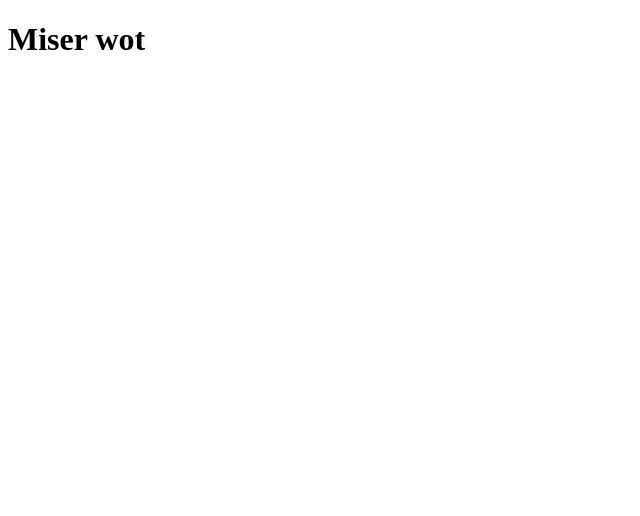
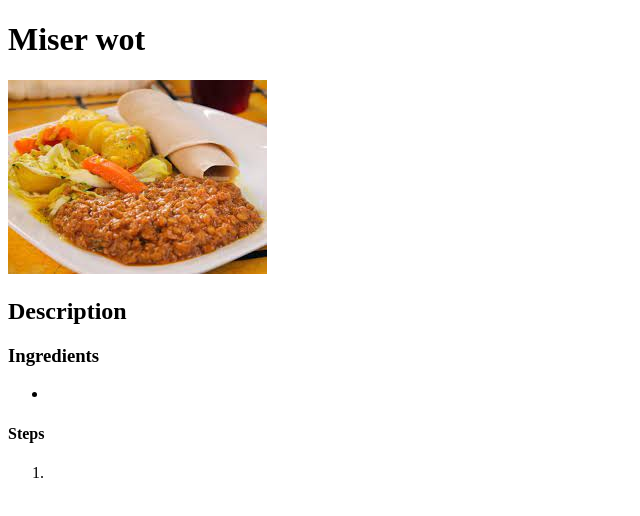
Before and after one commit to yohannessetegn/odin-recipes, a plain HTML site: page odin_recipes/miser_wot.html in a window 1280 px wide. Shown: the whole page, without its empty margins (0-640 px from the left). Drawn offline with Linux system fonts and the light colour scheme.

Commit message:
modified:   odin_recipes/miser_wot.html     Prepare miser_wot's recipe for edit
    the general requirement of the project are done. Generic terms need to be defined and few editing and formatting need to be done.

```diff
--- a/odin_recipes/miser_wot.html
+++ b/odin_recipes/miser_wot.html
@@ -8,5 +8,16 @@
 </head>
 <body>
     <h1>Miser wot</h1>
+    <img src="../images/miser.jpeg" alt="image of Miser wot ethiopian generic stew">
+    <h2>Description</h2>
+    <p></p>
+    <h3>Ingredients</h3>
+    <ul>
+        <li></li>
+    </ul>
+    <h4>Steps</h4>
+    <ol>
+        <li></li>
+    </ol>
 </body>
 </html>
```
